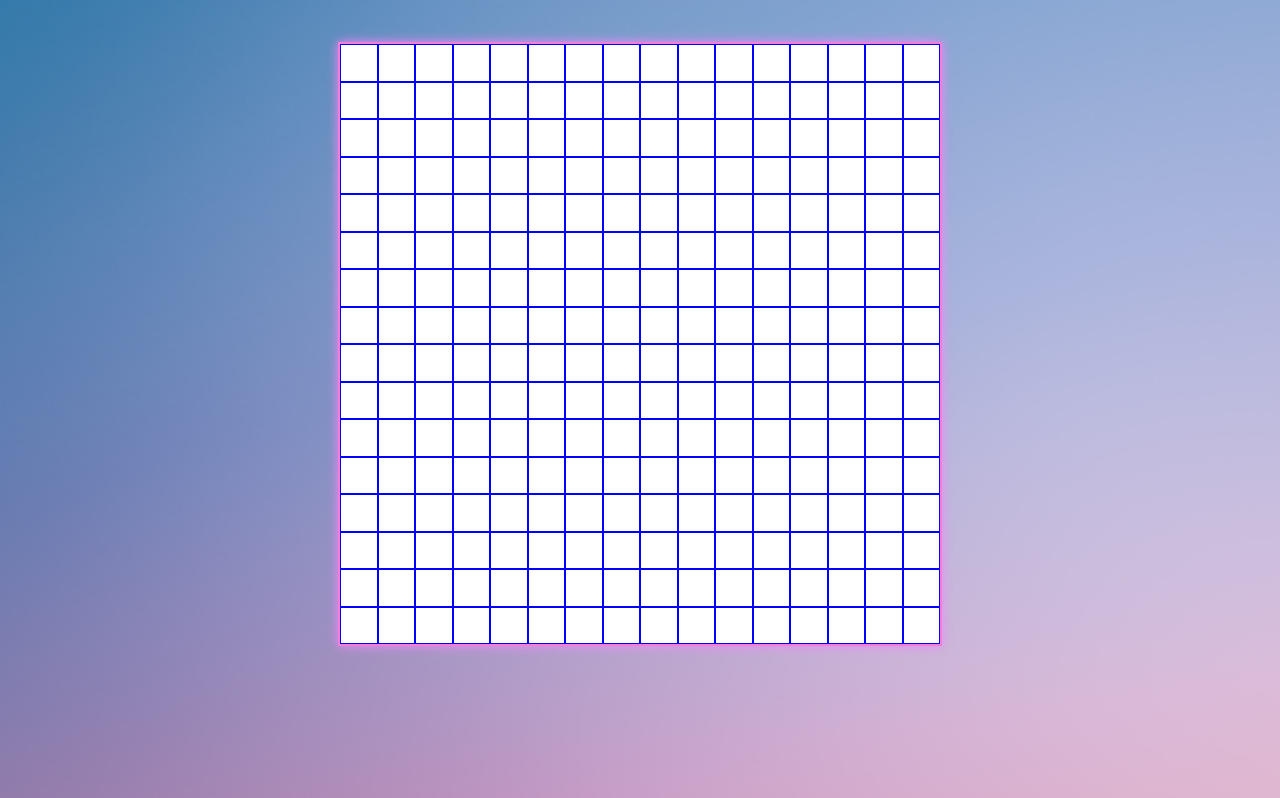
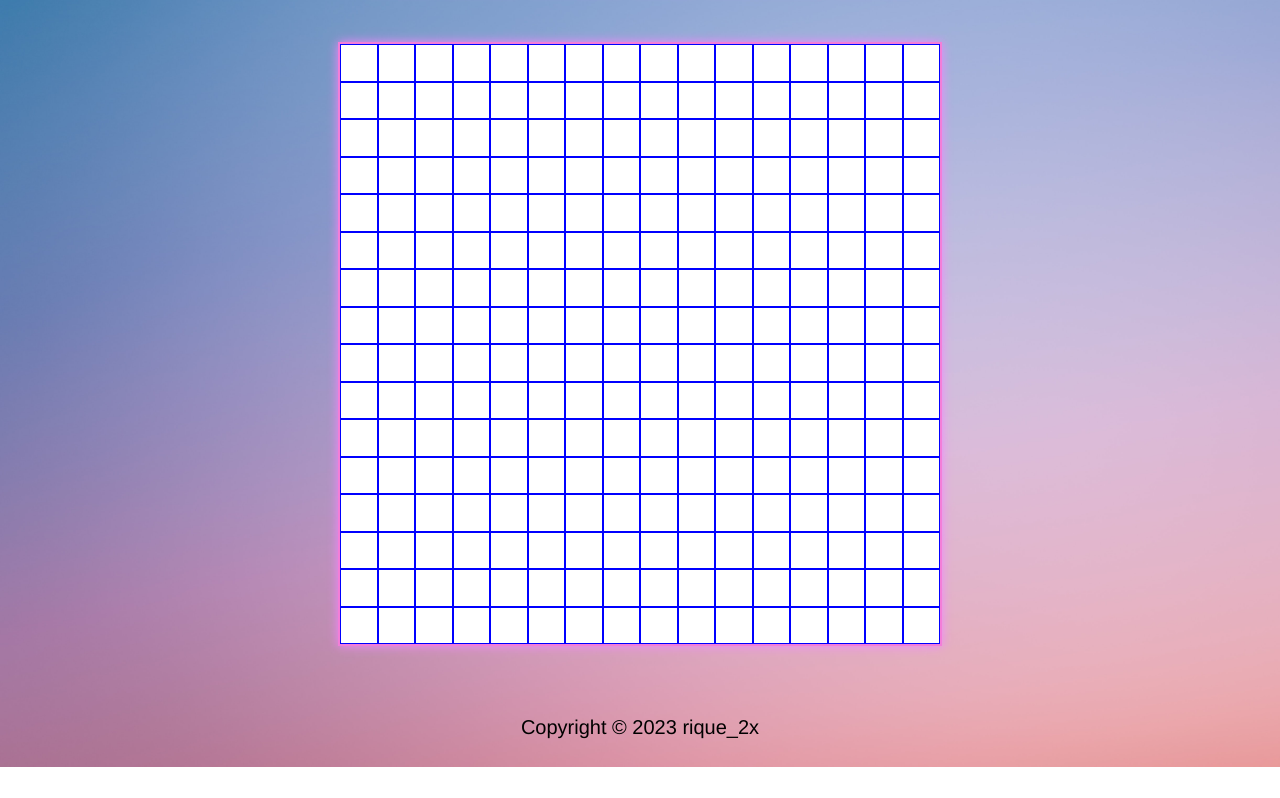
Before and after one commit to Rique2x/Etch-a-Sketch, a plain HTML site: page index.html in a window 1280 px wide. Shown: the part 300-1098 px from the top of the page. After the commit the page ends 1067 px from the top, so only its background shows below. Drawn offline with Linux system fonts and the light colour scheme; a web font is replaced by a local one.

Commit message:
copyright(html&css)

```diff
--- a/index.html
+++ b/index.html
@@ -40,7 +40,19 @@
     <div class="container">
 
     </div>
+
+    <!--Copyright-->
+
+    <div id="copyright">
+        <p>Copyright ©
+            <script>
+                document.write(new Date().getFullYear())
+                </script>
+        rique_2x</p>
+    </div>
+
     <script src="script.js"></script>
+
 </body>
 
 </html>
--- a/style.css
+++ b/style.css
@@ -3,7 +3,7 @@ body{
     background-image: url(./images/adrian-infernus-GLf7bAwCdYg-unsplash.jpg);
     background-size: cover;
     background-repeat: no-repeat;
-    height: 170vh;
+
 }
 
 /*Header & Paragraph*/
@@ -79,3 +79,13 @@ body{
     margin-top: 20px;
     margin-bottom: 50px;
   }
+
+#copyright{
+    display: flex;
+    justify-content: center;
+}
+
+#copyright p{
+    font-size: 20px;
+    font-family: 'Franklin Gothic Medium', 'Arial Narrow', Arial, sans-serif;
+}
```
